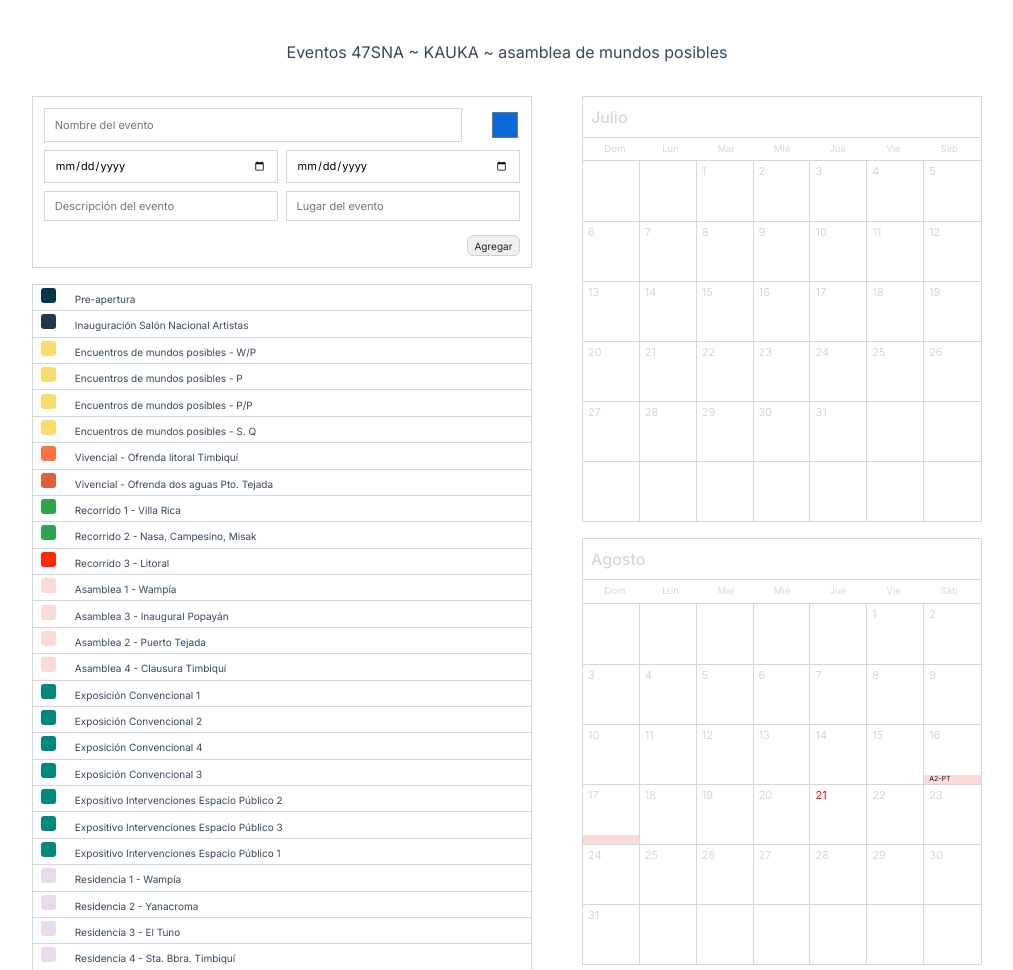
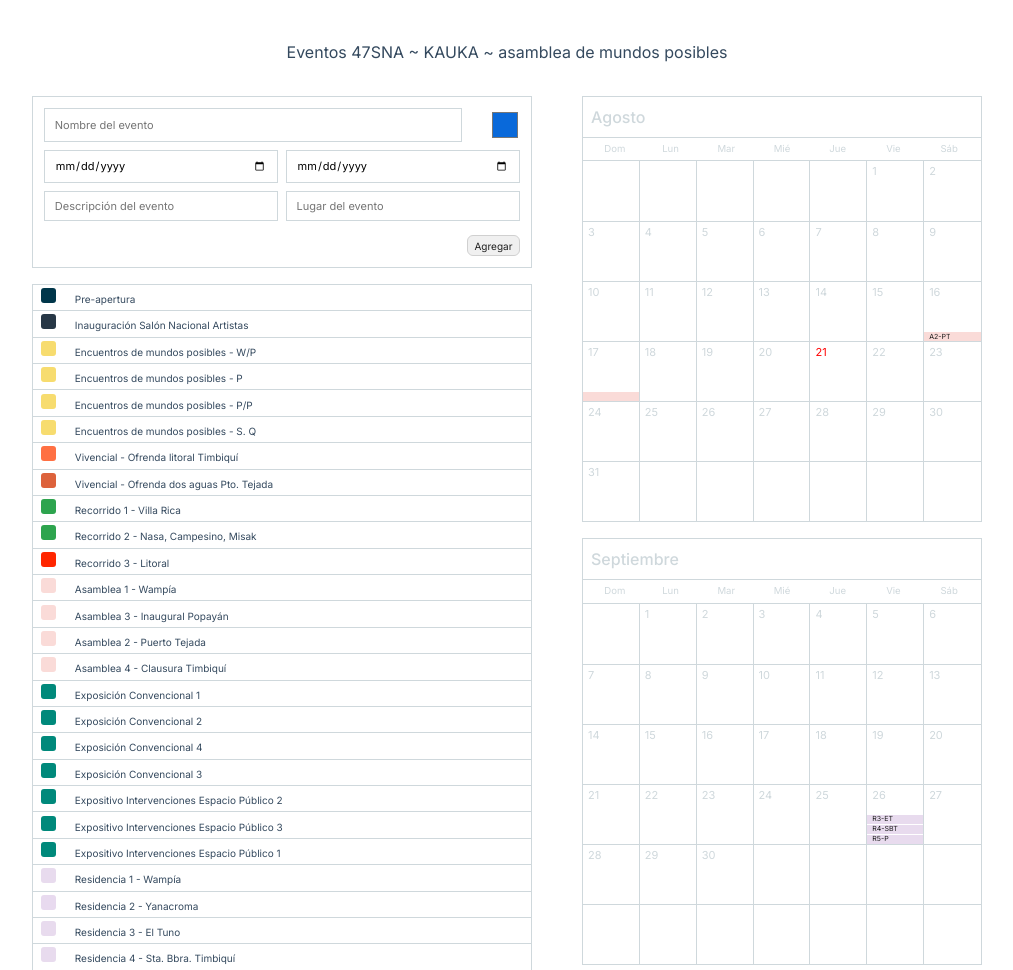
Before and after one commit to gapvm/47sna, a plain HTML site: page index.html in a window 1280 px wide. Shown: the top 970 px of the page, without its empty margins (133-1146 px from the left). Drawn offline with nearby package versions, Linux system fonts and the light colour scheme.

Commit message:
Update index.html

```diff
--- a/index.html
+++ b/index.html
@@ -580,7 +580,7 @@ body {
   </footer>
 
   <script>
-    const startMonth = 6;
+    const startMonth = 7;
     const endMonth = 11;
     const year = 2025;
     const daysShort = ["Dom", "Lun", "Mar", "Mié", "Jue", "Vie", "Sáb"];
```
